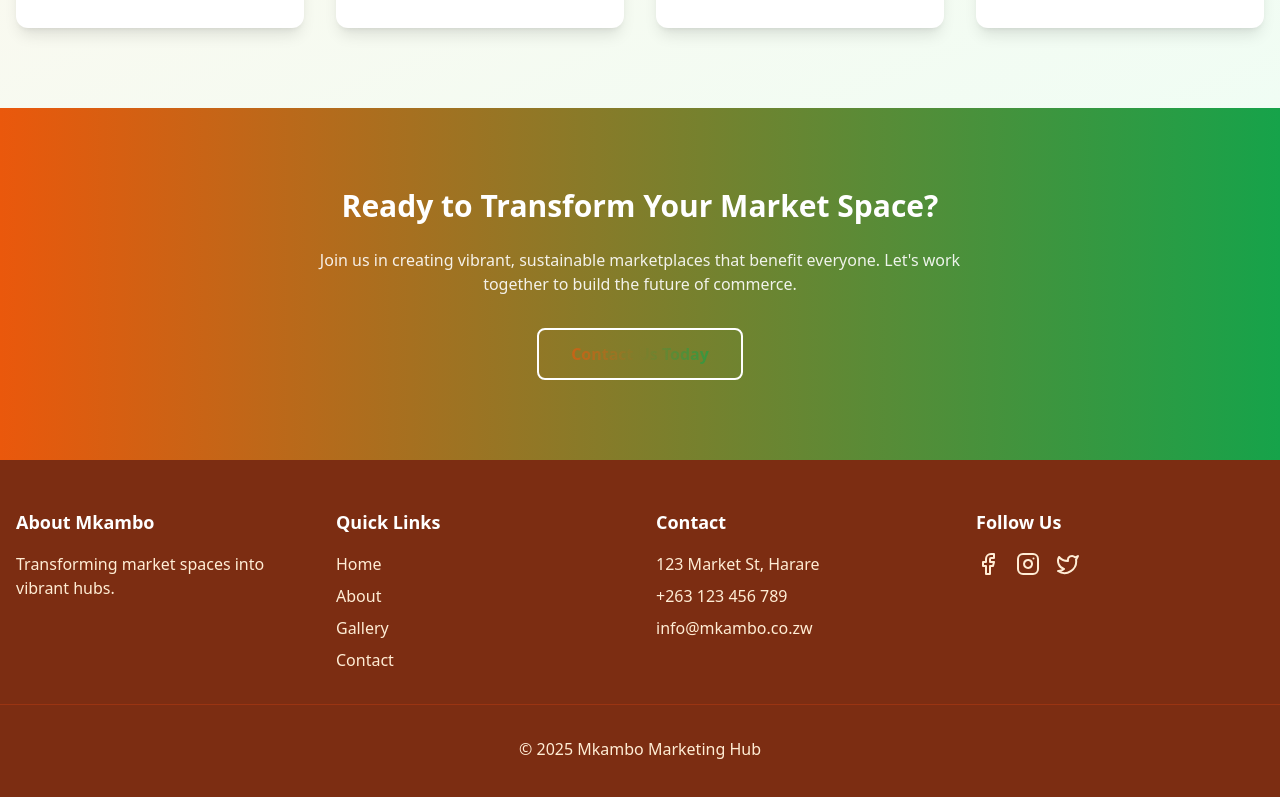
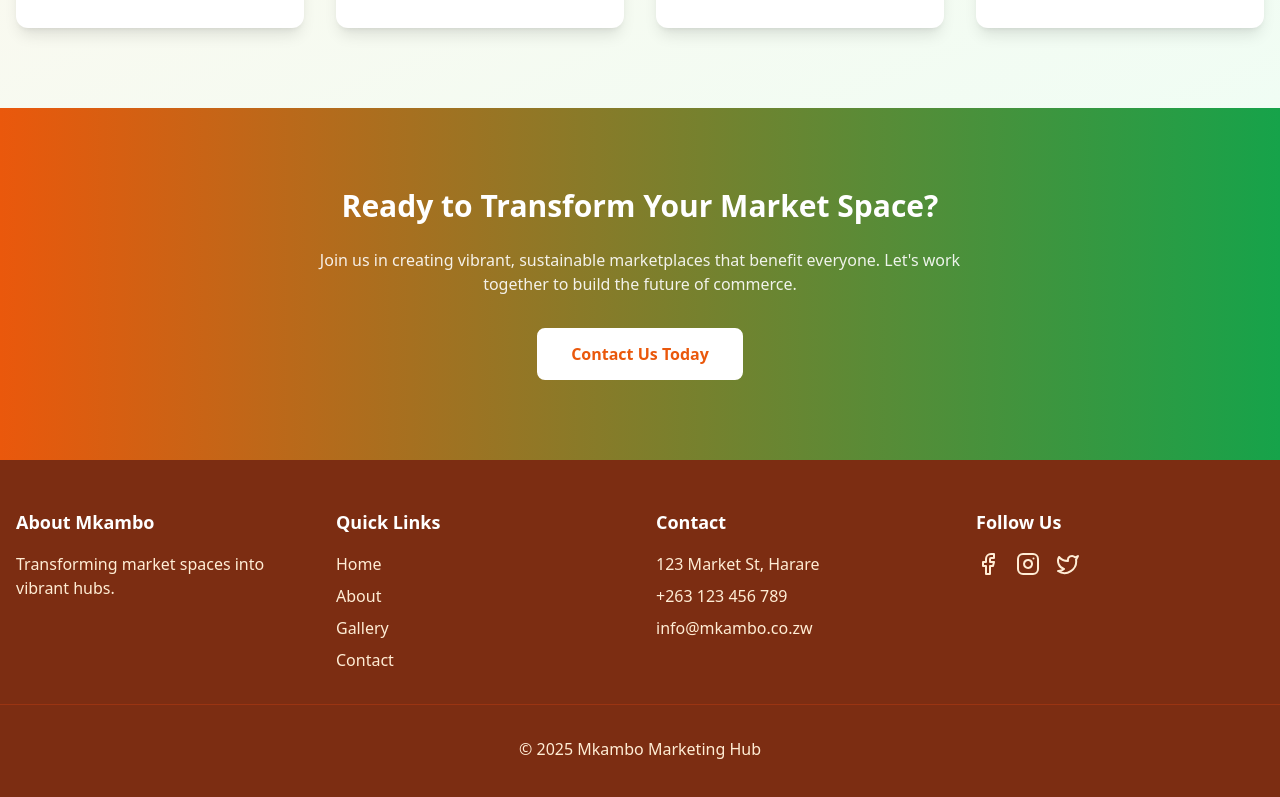
Before and after one commit to kudzaicindy/mkambo-website, a React (Vite) app in the folder project/: page / in a window 1280 px wide. Shown: the part 1220-2017 px from the top of the page. Built offline with nearby package versions, Linux system fonts and the light colour scheme.

Commit message:
Was Contrasting

```diff
--- a/project/src/pages/Home.tsx
+++ b/project/src/pages/Home.tsx
@@ -109,7 +109,7 @@ const Home = () => {
             Join us in creating vibrant, sustainable marketplaces that benefit everyone.
             Let's work together to build the future of commerce.
           </p>
-          <button className="bg-white text-transparent bg-clip-text bg-gradient-to-r from-mkambo-orange-600 to-mkambo-green-600 px-8 py-3 rounded-lg hover:bg-gray-50 transition-colors font-semibold border-2 border-white">
+          <button className="bg-white text-mkambo-orange-600 px-8 py-3 rounded-lg hover:bg-gray-50 transition-colors font-semibold border-2 border-white">
             Contact Us Today
           </button>
         </div>
```
